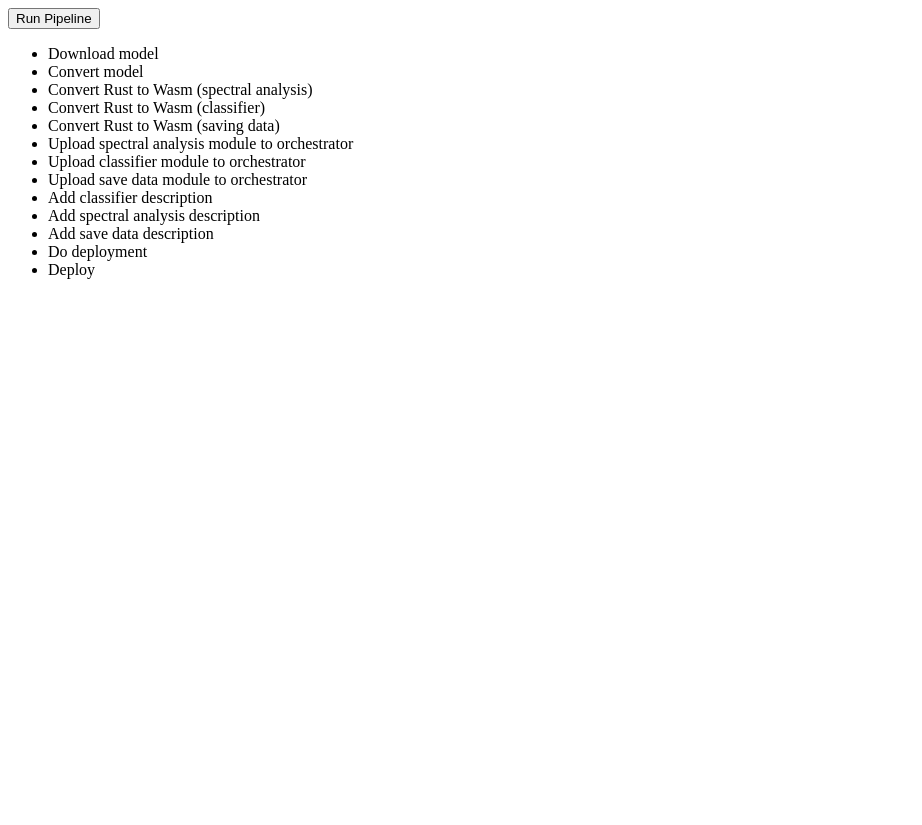
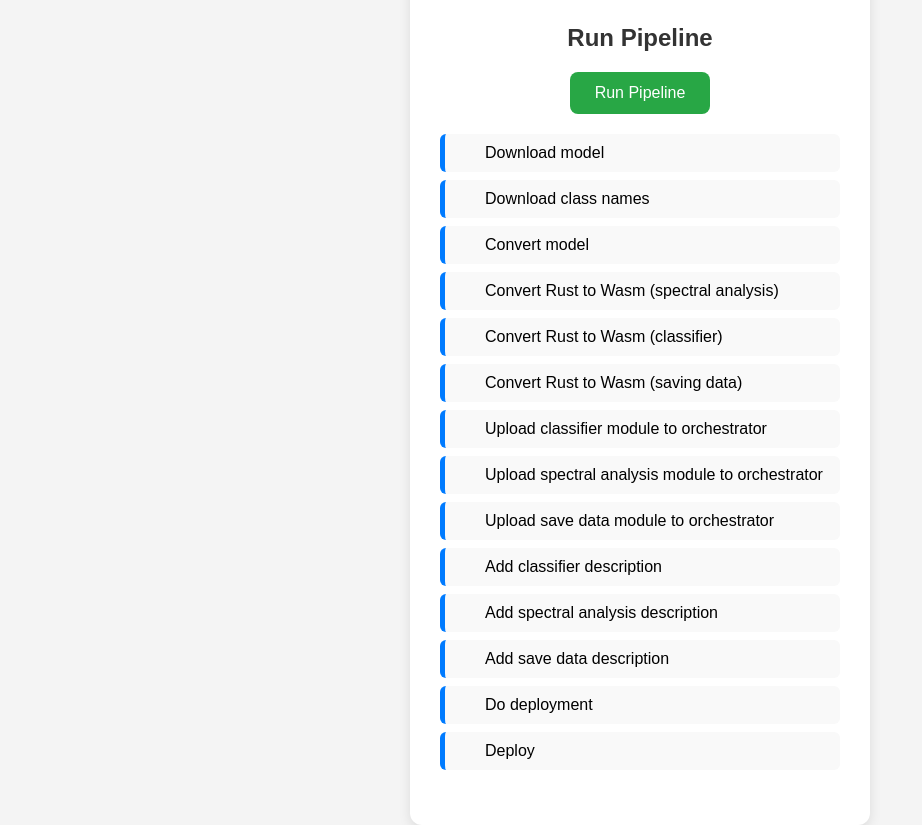
Before and after one commit to vornit/edge-impulse-to-wasm-compiler, a Flask app: page / in a window 1280 px wide. Shown: the whole page, without its empty margins (0-922 px from the left). Before the commit the page ends 279 px from the top, so only its background shows below. Run offline with Flask 3, Linux system fonts and the light colour scheme.

Commit message:
Add class name fetching, Dockerfile updates, and UI improvements

```diff
--- a/flask/app/app.py
+++ b/flask/app/app.py
@@ -1,8 +1,7 @@
 from flask import Flask, render_template, jsonify, request, stream_with_context, Response
-from python_scripts.download_model import download_model
+from python_scripts.download_model import download_model, get_class_names
 from python_scripts.convert_to_onnx import convert_model
 import requests
-from requests.exceptions import HTTPError, ConnectionError, Timeout, RequestException
 import logging
 import subprocess
 from contextlib import contextmanager
@@ -14,7 +13,7 @@ import csv
 
 #app.logger.info()
 
-app = Flask(__name__, template_folder="../templates")
+app = Flask(__name__, template_folder="../templates", static_folder="../static")
 
 logging.basicConfig(level=logging.DEBUG)
 logger = logging.getLogger(__name__)
@@ -34,12 +33,18 @@ def update_progress_log(step):
     return f"data: {step}\n\n"
 
 
+@app.route("/execute_deployment", methods=["GET"])
+def execute_deployment():
+    return render_template('index3.html')
+
+
 @app.route("/run_pipeline_progress", methods=["GET"])
 def run_pipeline_progress():
     def generate():
         global progress_log
         progress_log = {
             "download_model": False,
+            "get_class_names": False,
             "convert_model": False,
             "run_rust_spectral_analysis": False,
             "run_rust_model": False,
@@ -60,28 +65,31 @@ def run_pipeline_progress():
             download_model()
             yield update_progress_log("download_model")
 
+            get_class_names()
+            yield update_progress_log("get_class_names")
+
             convert_model()
             yield update_progress_log("convert_model")
 
-            if not os.path.exists("modules/target/wasm32-wasi/release/spectral_analysis.wasm"):
+            if not os.path.exists("modules/target/wasm32-wasip1/release/spectral_analysis.wasm"):
                 run_rust_code("modules/rust_spectral_analysis")
             yield update_progress_log("run_rust_spectral_analysis")
 
-            if not os.path.exists("modules/target/wasm32-wasi/release/wasi_edge_impulse_onnx.wasm"):
+            if not os.path.exists("modules/target/wasm32-wasip1/release/wasi_edge_impulse_onnx.wasm"):
                 run_rust_code("modules/wasi_edge_impulse_onnx")
             yield update_progress_log("run_rust_model")
 
-            if not os.path.exists("modules/target/wasm32-wasi/release/save_accelerometer_data.wasm"):
+            if not os.path.exists("modules/target/wasm32-wasip1/release/save_accelerometer_data.wasm"):
                 run_rust_code("modules/save_accelerometer_data")
             yield update_progress_log("run_save_data")
 
-            upload_wasm("model", "modules/target/wasm32-wasi/release/wasi_edge_impulse_onnx.wasm")
+            upload_wasm("model", "modules/target/wasm32-wasip1/release/wasi_edge_impulse_onnx.wasm")
             yield update_progress_log("upload_wasm_model")
 
-            upload_wasm("spec", "modules/target/wasm32-wasi/release/spectral_analysis.wasm")
+            upload_wasm("spec", "modules/target/wasm32-wasip1/release/spectral_analysis.wasm")
             yield update_progress_log("upload_wasm_spec")
 
-            upload_wasm("save", "modules/target/wasm32-wasi/release/save_accelerometer_data.wasm")
+            upload_wasm("save", "modules/target/wasm32-wasip1/release/save_accelerometer_data.wasm")
             yield update_progress_log("upload_save_data")
 
             pull_orchestrator_modules()
@@ -201,7 +209,8 @@ def index():
 
 def run_rust_code(rust_project_path):
     with change_directory(rust_project_path):
-        build_result = subprocess.run(["cargo", "build", "--target", "wasm32-wasi", "--release"], capture_output=True, text=True)
+        build_result = subprocess.run(["cargo", "build", "--target", "wasm32-wasip1", "--release"], capture_output=True, text=True)
+
 
         if build_result.returncode != 0:
             error_message = f"Rust build failed in {rust_project_path}:\n{build_result.stderr}"
@@ -357,12 +366,10 @@ def deploy():
         print(error_message)
         raise Exception(error_message)
 
-
+@app.route('/do_run', methods=['POST'])
 def do_run():
     if not LAST_DEPLOYMENT:
-        error_message = "No deployment available to execute."
-        print(error_message)
-        raise Exception(error_message)
+        return 'No deployment found.', 400
 
     url = f"{WASMIOT_ORCHESTRATOR_URL}/execute/{LAST_DEPLOYMENT}"
     data = {"id": LAST_DEPLOYMENT}
@@ -371,17 +378,18 @@ def do_run():
         response = requests.post(url, data=data)
 
         if response.status_code in [200, 201]:
-            print(f"Execution was successful: {response.text}")
-            return f"Execution was successful: {response.text}", response.status_code
+            probabilities = get_text()
+
+            if isinstance(probabilities, tuple):
+                return probabilities
+
+            return probabilities, 200, {'Content-Type': 'text/plain'}
         else:
-            error_message = f"Execution failed: Status code {response.status_code}, {response.text}"
-            print(error_message)
-            raise Exception(error_message)
+            return f"Execution failed with status code: {response.status_code}", response.status_code
 
     except Exception as e:
-        error_message = f"Execution failed: {e}"
-        print(error_message)
-        raise Exception(error_message)
+        logger.error(f"Error in do_run: {e}")
+        return f"Server error: {e}", 500
 
 
 @app.route("/manifest-request")
@@ -400,29 +408,18 @@ def manifest_request():
             print(error_message)
             raise Exception(error_message)
 
-    except requests.exceptions.RequestException as e:
+
+    except Exception as e:
         error_message = f"Failed to communicate with orchestrator: {e}"
         print(error_message)
         raise Exception(error_message)
 
-
-def get_file_structure(directory):
-    file_structure = {}
-    for root, dirs, files in os.walk(directory):
-        rel_path = os.path.relpath(root, directory)
-        file_structure[rel_path] = {
-            "dirs": dirs,
-            "files": files
-        }
-    return file_structure
-
-
-@app.route("/file-structure")
+@app.route('/file-structure')
 def file_structure():
-    structure = get_file_structure("/app")
-
-    return render_template("file_structure.html", structure=structure)
-
+    structure = {}
+    for root, dirs, files in os.walk('.'):
+        structure[root] = {'dirs': dirs, 'files': files}
+    return jsonify(structure)
 
 @app.route('/upload', methods=['GET'])
 def upload_page():
@@ -436,20 +433,23 @@ def upload_page():
     return render_template('index2.html', last_deployment=LAST_DEPLOYMENT)
 
 
-@app.route('/get_text', methods=['GET'])
 def get_text():
-    csv_url = 'http://172.15.0.4:5000/module_results/model/probabilities.csv'
-
+    csv_url = 'http://172.15.0.22:5000/module_results/model/probabilities.csv'
     try:
         response = requests.get(csv_url)
         response.raise_for_status()
 
         csv_content = response.text.splitlines()
-        csv_reader = csv.reader(csv_content)
+        csv_reader = csv.DictReader(csv_content)
 
-        data = [float(cell) for row in csv_reader for cell in row]
+        result = []
+        for row in csv_reader:
+            class_name = row['class']
+            probability = row['probability']
+            result.append(f"{class_name}: {probability}")
 
-        return f"[{', '.join(map(str, data))}]"
+        return f"Probabilities: {', '.join(result)}"
 
-    except requests.exceptions.RequestException as e:
+    except Exception as e:
+        logger.error(f"Error loading CSV file from {csv_url}: {e}")
         return f"Error loading CSV file: {e}", 500
--- /dev/null
+++ b/flask/static/styles.css
@@ -0,0 +1,92 @@
+body {
+    font-family: 'Arial', sans-serif;
+    background-color: #f4f4f4;
+    margin: 0;
+    padding: 0;
+    display: flex;
+    justify-content: center;
+    align-items: center;
+    height: 100vh;
+}
+
+.container {
+    background-color: #ffffff;
+    padding: 30px;
+    border-radius: 12px;
+    box-shadow: 0 4px 12px rgba(0, 0, 0, 0.1);
+    width: 400px;
+    text-align: center;
+}
+
+h2 {
+    margin-bottom: 20px;
+    color: #333333;
+}
+
+button {
+    padding: 12px 25px;
+    background-color: #28a745;
+    color: white;
+    border: none;
+    border-radius: 8px;
+    cursor: pointer;
+    font-size: 16px;
+    transition: background-color 0.3s ease, transform 0.2s ease;
+}
+
+button:hover {
+    background-color: #218838;
+    transform: scale(1.05);
+}
+
+button:disabled {
+    background-color: #ccc;
+    cursor: not-allowed;
+}
+
+#progress-log {
+    list-style: none;
+    padding: 0;
+    margin-top: 20px;
+    text-align: left;
+}
+
+#progress-log li {
+    padding: 10px;
+    margin: 8px 0;
+    background-color: #f9f9f9;
+    border-radius: 6px;
+    border-left: 5px solid #007bff;
+    display: flex;
+    align-items: center;
+    gap: 10px;
+    transition: background-color 0.3s ease;
+}
+
+#progress-log li i {
+    visibility: hidden;
+    font-size: 18px;
+    width: 20px;
+    text-align: center;
+}
+
+#progress-log li.completed i {
+    color: #28a745;
+    visibility: visible;
+}
+
+#progress-log li.failed i {
+    color: #dc3545;
+    visibility: visible;
+}
+
+#progress-log li.processing i {
+    color: #007bff;
+    visibility: visible;
+}
+
+#response-message {
+    margin-top: 25px;
+    font-size: 15px;
+    color: #333;
+}
--- a/flask/templates/index.html
+++ b/flask/templates/index.html
@@ -6,59 +6,82 @@
     <meta name="viewport" content="width=device-width, initial-scale=1.0">
     <title>Run Pipeline</title>
     <script src="https://code.jquery.com/jquery-3.6.0.min.js"></script>
+    <link rel="stylesheet" href="https://cdnjs.cloudflare.com/ajax/libs/font-awesome/6.0.0-beta3/css/all.min.css">
+    <!-- Linkataan ulkoinen CSS-tiedosto -->
+    <link rel="stylesheet" href="{{ url_for('static', filename='styles.css') }}">
 </head>
 
 <body>
-    <button id="run-pipeline-button">Run Pipeline</button>
-    <ul id="progress-log">
-        <li id="download_model">Download model</li>
-        <li id="convert_model">Convert model</li>
+    <div class="container">
+        <h2>Run Pipeline</h2>
+        <button id="run-pipeline-button">Run Pipeline</button>
+        <ul id="progress-log">
+            <li id="download_model"><i class="fas fa-spinner fa-spin"></i> Download model</li>
+            <li id="get_class_names"><i class="fas fa-spinner fa-spin"></i> Download class names</li>
+            <li id="convert_model"><i class="fas fa-spinner fa-spin"></i> Convert model</li>
 
-        <li id="run_rust_spectral_analysis">Convert Rust to Wasm (spectral analysis)</li>
-        <li id="run_rust_model">Convert Rust to Wasm (classifier)</li>
-        <li id="run_save_data">Convert Rust to Wasm (saving data)</li>
+            <li id="run_rust_spectral_analysis"><i class="fas fa-spinner fa-spin"></i> Convert Rust to Wasm (spectral
+                analysis)</li>
+            <li id="run_rust_model"><i class="fas fa-spinner fa-spin"></i> Convert Rust to Wasm (classifier)</li>
+            <li id="run_save_data"><i class="fas fa-spinner fa-spin"></i> Convert Rust to Wasm (saving data)</li>
 
-        <li id="upload_wasm_model">Upload spectral analysis module to orchestrator</li>
-        <li id="upload_wasm_spec">Upload classifier module to orchestrator</li>
-        <li id="upload_save_data">Upload save data module to orchestrator</li>
+            <li id="upload_wasm_model"><i class="fas fa-spinner fa-spin"></i> Upload classifier module to orchestrator
+            </li>
+            <li id="upload_wasm_spec"><i class="fas fa-spinner fa-spin"></i> Upload spectral analysis module to
+                orchestrator</li>
+            <li id="upload_save_data"><i class="fas fa-spinner fa-spin"></i> Upload save data module to orchestrator
+            </li>
 
-        <li id="add_model_desc">Add classifier description</li>
-        <li id="add_spectral_analysis_desc">Add spectral analysis description</li>
-        <li id="add_save_data_desc">Add save data description</li>
+            <li id="add_model_desc"><i class="fas fa-spinner fa-spin"></i> Add classifier description</li>
+            <li id="add_spectral_analysis_desc"><i class="fas fa-spinner fa-spin"></i> Add spectral analysis description
+            </li>
+            <li id="add_save_data_desc"><i class="fas fa-spinner fa-spin"></i> Add save data description</li>
 
-        <li id="do_deployment">Do deployment</li>
-        <li id="deploy">Deploy</li>
-    </ul>
-    <p id="response-message"></p>
+            <li id="do_deployment"><i class="fas fa-spinner fa-spin"></i> Do deployment</li>
+            <li id="deploy"><i class="fas fa-spinner fa-spin"></i> Deploy</li>
+        </ul>
+        <p id="response-message"></p>
+    </div>
 
     <script>
         $(document).ready(function () {
             $("#run-pipeline-button").click(function () {
-                $("#progress-log li").each(function () {
-                    $(this).text($(this).text().replace(" ✅", ""));
+                $("#progress-log li").removeClass('completed failed').each(function () {
+                    $(this).removeClass('processing')
+                        .find("i").removeClass('fa-check-circle fa-times-circle')
+                        .addClass('fa-spinner fa-spin')
+                        .css('visibility', 'visible');
                 });
+
                 $("#response-message").text("");
+                $("#run-pipeline-button").prop("disabled", true);
 
                 const eventSource = new EventSource("/run_pipeline_progress");
 
                 eventSource.onmessage = function (event) {
                     const stepId = event.data;
-                    $("#" + stepId).append(" ✅");
+                    $("#" + stepId).removeClass('processing').addClass('completed')
+                        .find("i").removeClass('fa-spinner fa-spin').addClass('fa-check-circle')
+                        .css('visibility', 'visible');
                 };
 
                 eventSource.addEventListener("fail", function (event) {
                     const failedStepId = event.data;
-                    $("#" + failedStepId).append(" ❌");
+                    $("#" + failedStepId).addClass('failed')
+                        .find("i").removeClass('fa-spinner fa-spin').addClass('fa-times-circle')
+                        .css('visibility', 'visible');
                 });
 
                 eventSource.addEventListener("end", function (event) {
                     $("#response-message").text(event.data);
                     eventSource.close();
+                    $("#run-pipeline-button").prop("disabled", false);
                 });
 
                 eventSource.addEventListener("error", function (event) {
                     $("#response-message").text("Error: " + event.data);
                     eventSource.close();
+                    $("#run-pipeline-button").prop("disabled", false);
                 });
             });
         });
```
Also changed, not shown: flask/templates/index3.html (added, +57 -0 lines), python_scripts/download_model.py (+46 -0 lines), 3 other files.
